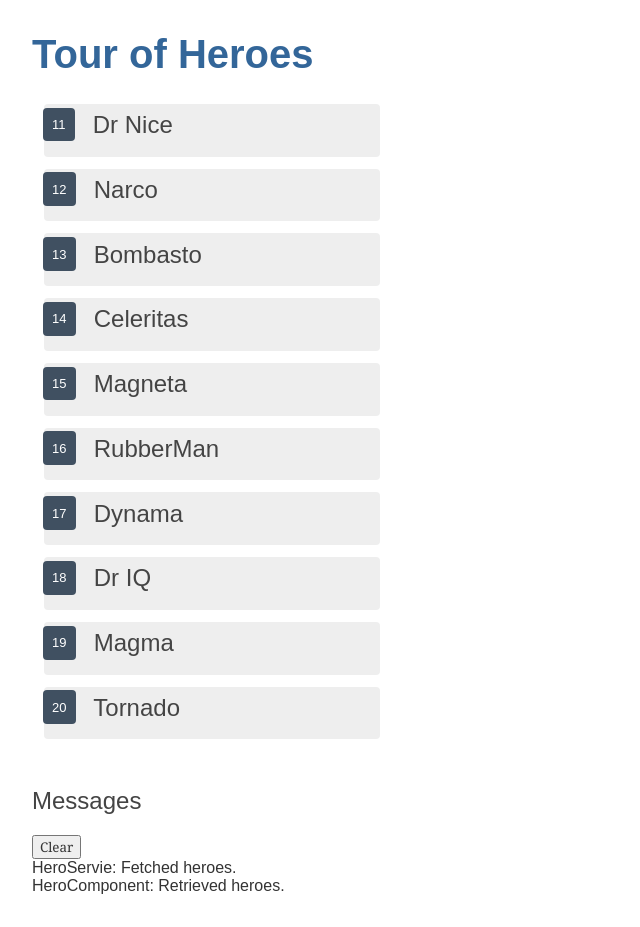
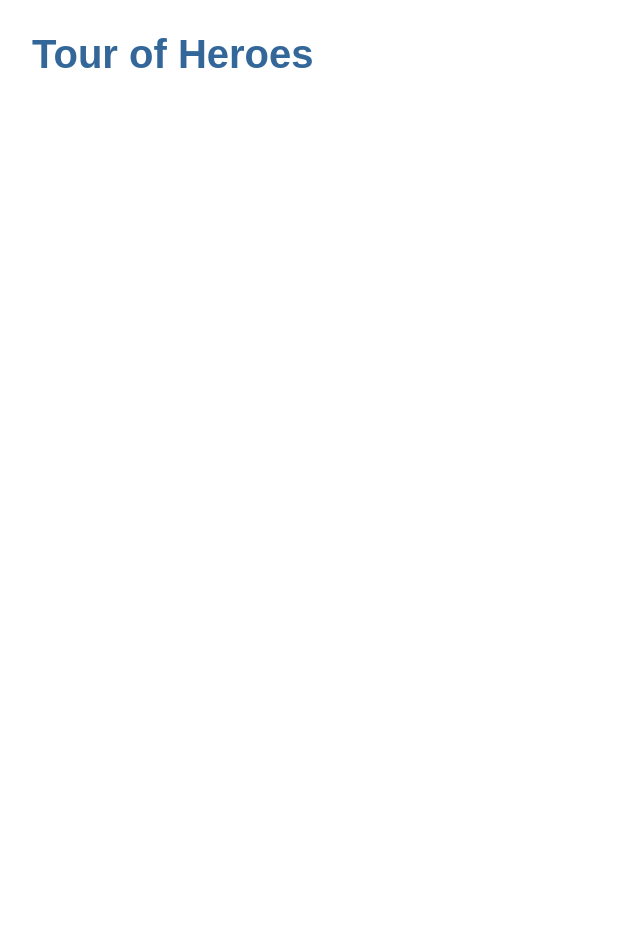
Before and after one commit to german-yauhen/tour-of-heroes-practise, an Angular app: page / in a window 1280 px wide. Shown: the whole page, without its empty margins (0-640 px from the left). After the commit the page ends 800 px from the top, so only its background shows below. Built offline with nearby package versions, Linux system fonts and the light colour scheme.

Commit message:
TOH - Adder routing module

```diff
--- a/src/app/app.component.html
+++ b/src/app/app.component.html
@@ -1,3 +1,4 @@
 <h1>{{title}}</h1>
-<app-heroes></app-heroes>
+<router-outlet></router-outlet>
+<!-- <app-heroes></app-heroes> -->
 <app-messages></app-messages>
--- a/src/app/app.module.ts
+++ b/src/app/app.module.ts
@@ -7,6 +7,7 @@
 import { FormsModule } from '@angular/forms';
 import { HeroDetailComponent } from './hero-detail/hero-detail.component';
 import { MessagesComponent } from './messages/messages.component';
+import { AppRoutingModule } from './app-routing.module';
 
 @NgModule({
   declarations: [
@@ -17,7 +18,8 @@
   ],
   imports: [
     BrowserModule,
-    FormsModule
+    FormsModule,
+    AppRoutingModule
   ],
   providers: [],
   bootstrap: [AppComponent]
```
Also changed, not shown: src/app/app-routing.module.ts (added, +18 -0 lines).
